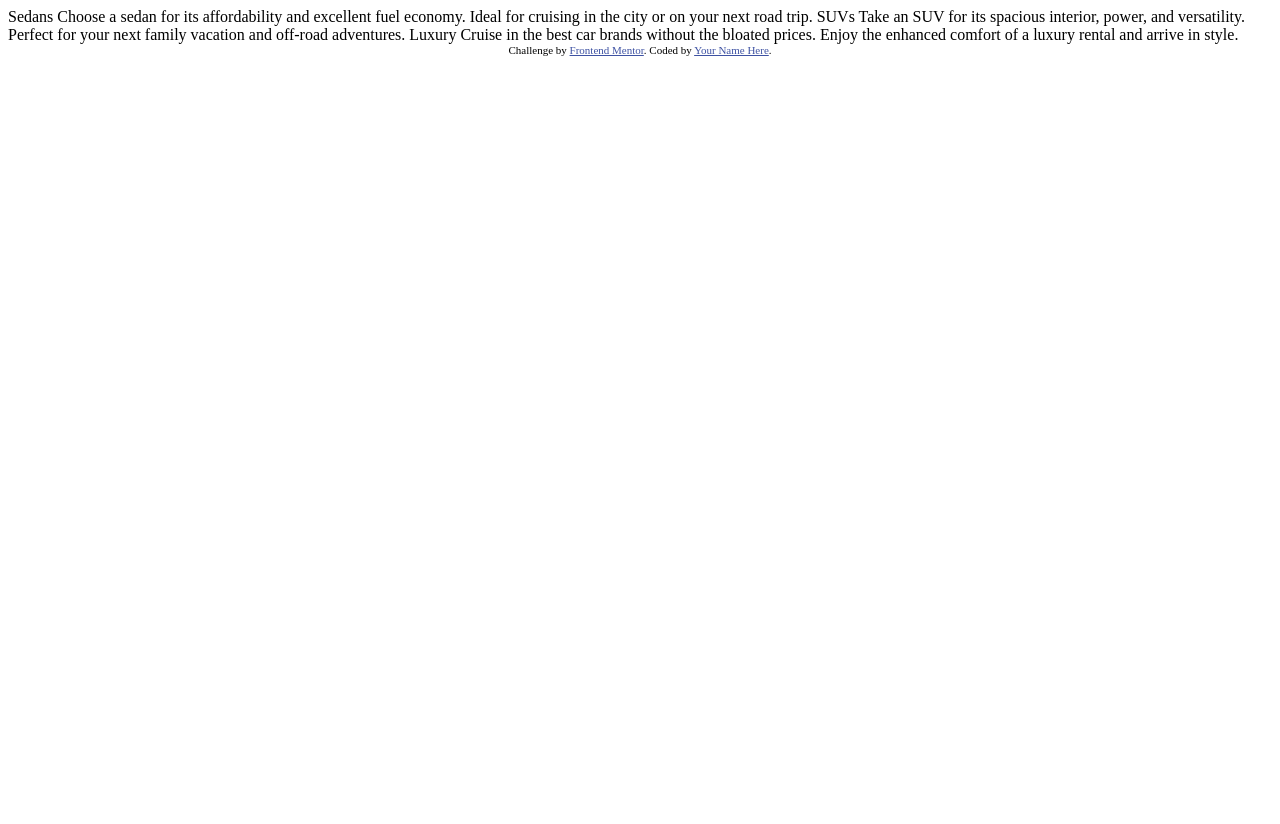
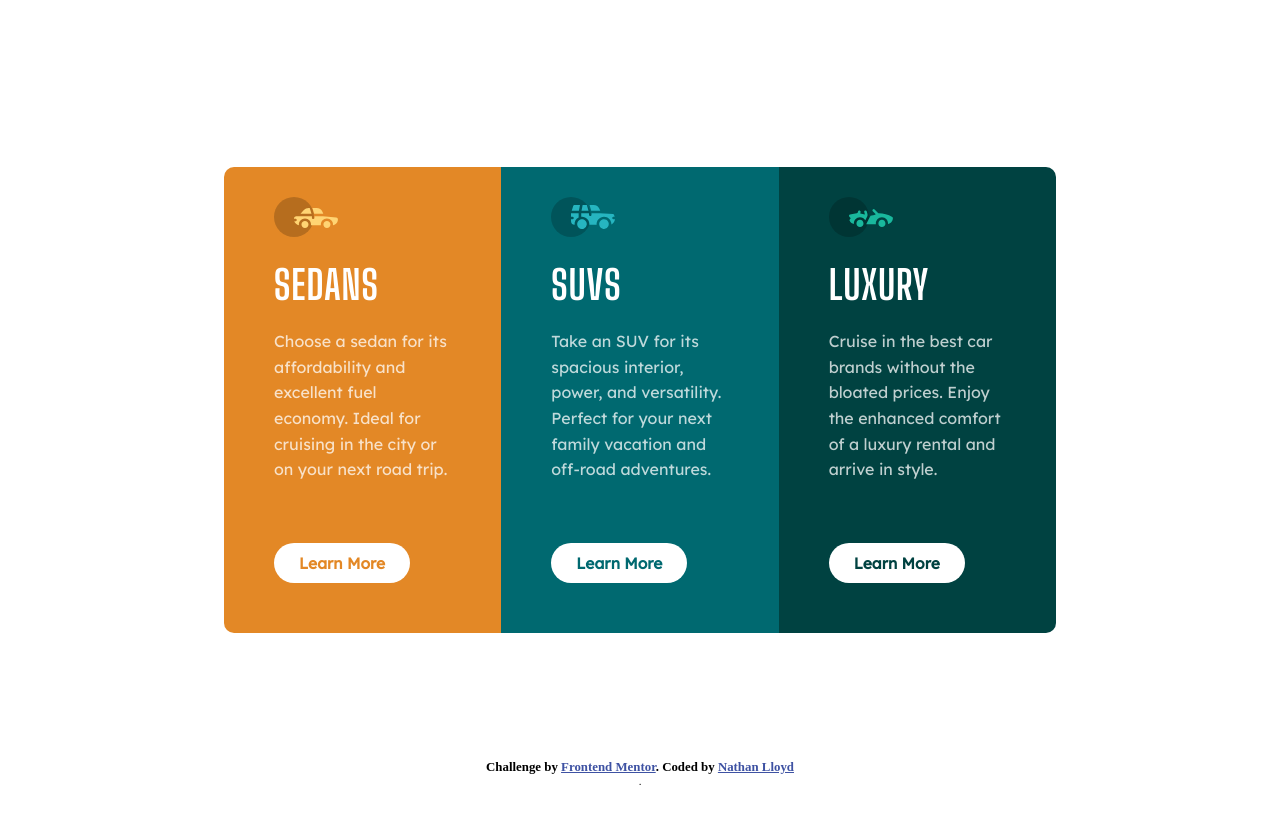
Before and after one commit to yeet-yeet-4-real/frontendmentor, a plain HTML site: page 3-column-preview-card-component-main/index.html in a window 1280 px wide. Before the commit the page ends 800 px from the top, so only its background shows below. Drawn offline with Linux system fonts and the light colour scheme.

Commit message:
new changes

```diff
--- /dev/null
+++ b/3-column-preview-card-component-main/css/styles.css
@@ -0,0 +1,96 @@
+@import url('https://fonts.googleapis.com/css2?family=Lexend+Deca&display=swap');
+@import url('https://fonts.googleapis.com/css2?family=Big+Shoulders+Display:wght@400;700&family=Lexend+Deca&display=swap');
+
+* {
+    margin: 0;
+    padding: 0;
+    box-sizing: border-box;
+}
+
+h1 {
+    font-size: 40px;
+    letter-spacing: 1px;
+    font-family: 'Big Shoulders Display', sans-serif;
+    font-weight: 700;
+    padding: 20px 0;
+}
+
+.container {
+    display: flex;
+    width: 100vw;
+    height: 100vh;
+    align-items: center;
+    justify-content: center;
+    border-radius: 10px;
+}
+
+.card {
+    color: #ffffff;
+    margin: auto;
+    display: grid;
+    border-radius: 10px;
+    overflow: hidden;
+    max-width: 65%;
+    grid-template-columns: 1fr 1fr 1fr;
+    grid-template-rows: 1fr;
+}
+
+.card > section {
+    padding: 0 50px;
+    text-align: left;
+    letter-spacing: 1;
+}
+
+.card .box p {
+    color: hsla(0, 0%, 100%, 0.75);
+    font-family: 'Lexend Deca', sans-serif;
+    line-height: 1.6;
+    word-spacing: 3.7;
+}
+
+.box-1 {
+    grid-template-columns: 33%;
+    background-color: hsl(31, 77%, 52%);
+}
+
+.box-1 .btn {
+    color: hsl(31, 77%, 52%);
+}
+
+.box-2 {
+    grid-template-columns: 33%;
+    background-color: hsl(184, 100%, 22%);
+}
+
+.box-2 .btn {
+    color: hsl(184, 100%, 22%);
+}
+
+
+.box-3 {
+    grid-template-columns: 33%;
+    background-color: hsl(179, 100%, 13%);
+}
+
+.box-3 .btn {
+    color: hsl(179, 100%, 13%);
+}
+
+
+.img-area {
+    margin-top: 30px;
+}
+
+.btn-box {
+    height: 150px;
+}
+
+.btn-box .btn {
+    font-family: 'Lexend Deca', sans-serif;
+    border: none;
+    padding: 10px 25px;
+    background-color: #ffffff;
+    border-radius: 30px;
+    position: relative;
+    top: 40%;
+}
--- a/3-column-preview-card-component-main/index.html
+++ b/3-column-preview-card-component-main/index.html
@@ -9,28 +9,67 @@
   <title>Frontend Mentor | 3-column preview card component</title>
 
   <!-- Feel free to remove these styles or customise in your own stylesheet 👍 -->
+  <link rel="stylesheet" type="text/css" href="./css/styles.css">
   <style>
-    .attribution { font-size: 11px; text-align: center; }
+    .attribution {
+      position: relative;
+      top: -40px;
+      font-size: 11px;
+      text-align: center;
+    }
+
     .attribution a { color: hsl(228, 45%, 44%); }
   </style>
 </head>
 <body>
-
-  Sedans
-  Choose a sedan for its affordability and excellent fuel economy. Ideal for cruising in the city
-  or on your next road trip.
-
-  SUVs
-  Take an SUV for its spacious interior, power, and versatility. Perfect for your next family vacation
-  and off-road adventures.
-
-  Luxury
-  Cruise in the best car brands without the bloated prices. Enjoy the enhanced comfort of a luxury
-  rental and arrive in style.
-
-  <div class="attribution">
-    Challenge by <a href="https://www.frontendmentor.io?ref=challenge" target="_blank">Frontend Mentor</a>.
-    Coded by <a href="#">Your Name Here</a>.
-  </div>
+  <main id="main">
+    <div class="container">
+      <div class="card">
+        <section class="box box-1">
+          <div class="img-area">
+            <img src="./images/icon-sedans.svg" alt="sedan">
+          </div>
+          <h1>SEDANS</h1>
+          <p>Choose a sedan for its affordability and excellent fuel economy. Ideal for cruising in the city
+          or on your next road trip.</p>
+          <div class="btn-box">
+            <button class="btn">
+              <h3>Learn More</h3>
+            </button>
+          </div>
+        </section>
+        <section class="box box-2">
+          <div class="img-area">
+            <img src="./images/icon-suvs.svg" alt="suv">
+          </div>
+          <h1>SUVS</h1>
+          <p>Take an SUV for its spacious interior, power, and versatility. Perfect for your next family vacation
+          and off-road adventures.</p>
+          <div class="btn-box">
+            <button class="btn">
+              <h3>Learn More</h3>
+            </button>
+          </div>
+        </section>
+        <section class="box box-3">
+          <div class="img-area">
+            <img src="./images/icon-luxury.svg" alt="luxury">
+          </div>
+          <h1>LUXURY</h1>
+          <p>Cruise in the best car brands without the bloated prices. Enjoy the enhanced comfort of a luxury
+          rental and arrive in style.</p>
+          <div class="btn-box">
+            <button class="btn">
+              <h3>Learn More</h3>
+            </button>
+          </div>
+        </section>
+        </div>
+    </div>
+    <div class="attribution">
+      <h3>Challenge by <a href="https://www.frontendmentor.io?ref=challenge" target="_blank">Frontend Mentor</a>.
+      Coded by <a href="https://www.frontendmentor.io/profile/yeet-yeet-4-real">Nathan Lloyd</a></h3>.
+    </div>
+  </main>
 </body>
 </html>
```
